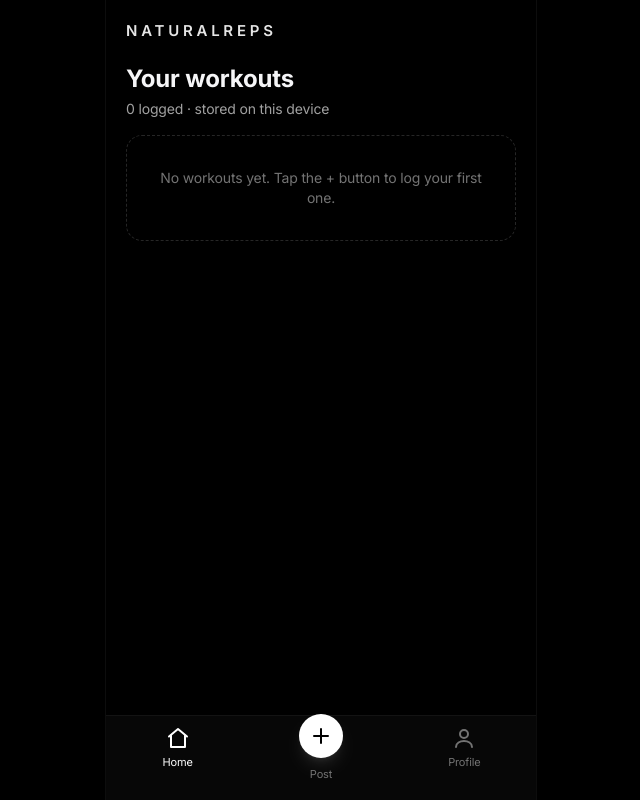
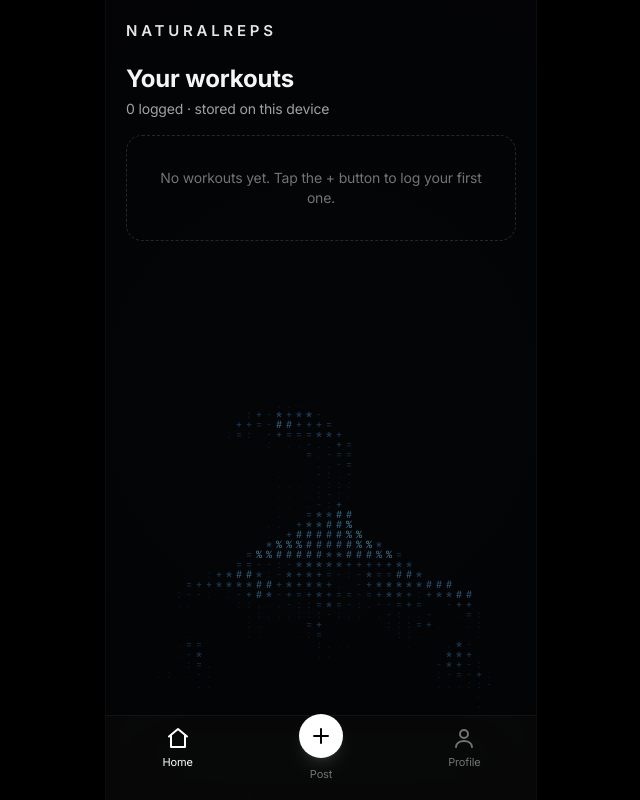
Before and after one commit to arya-20/NaturalReps, a Next.js app: page / in a window 1280 px wide. Shown: the whole page, without its empty margins (319-959 px from the left). Built offline with nearby package versions, Linux system fonts and the light colour scheme.

Commit message:
Fix black background: replace negative z-index with layered non-negative stacking so ASCII canvas renders

```diff
--- a/src/app/layout.tsx
+++ b/src/app/layout.tsx
@@ -43,8 +43,10 @@ export default function RootLayout({ children }: LayoutProps<"/">) {
         <div className="relative mx-auto flex min-h-dvh w-full max-w-[430px] flex-col overflow-hidden shadow-2xl shadow-black/50 ring-1 ring-white/5">
           <AsciiBackground />
           {/* subtle darkening for text legibility over the background */}
-          <div className="pointer-events-none absolute inset-0 -z-[5] bg-black/35" />
-          <SettingsProvider>{children}</SettingsProvider>
+          <div className="pointer-events-none absolute inset-0 z-[1] bg-black/35" />
+          <div className="relative z-10 flex min-h-dvh flex-1 flex-col">
+            <SettingsProvider>{children}</SettingsProvider>
+          </div>
         </div>
       </body>
     </html>
--- a/src/components/AsciiBackground.tsx
+++ b/src/components/AsciiBackground.tsx
@@ -284,7 +284,7 @@ export default function AsciiBackground() {
     <canvas
       ref={canvasRef}
       aria-hidden
-      className="pointer-events-none absolute inset-0 -z-10"
+      className="pointer-events-none absolute inset-0 z-0"
     />
   );
 }
```
